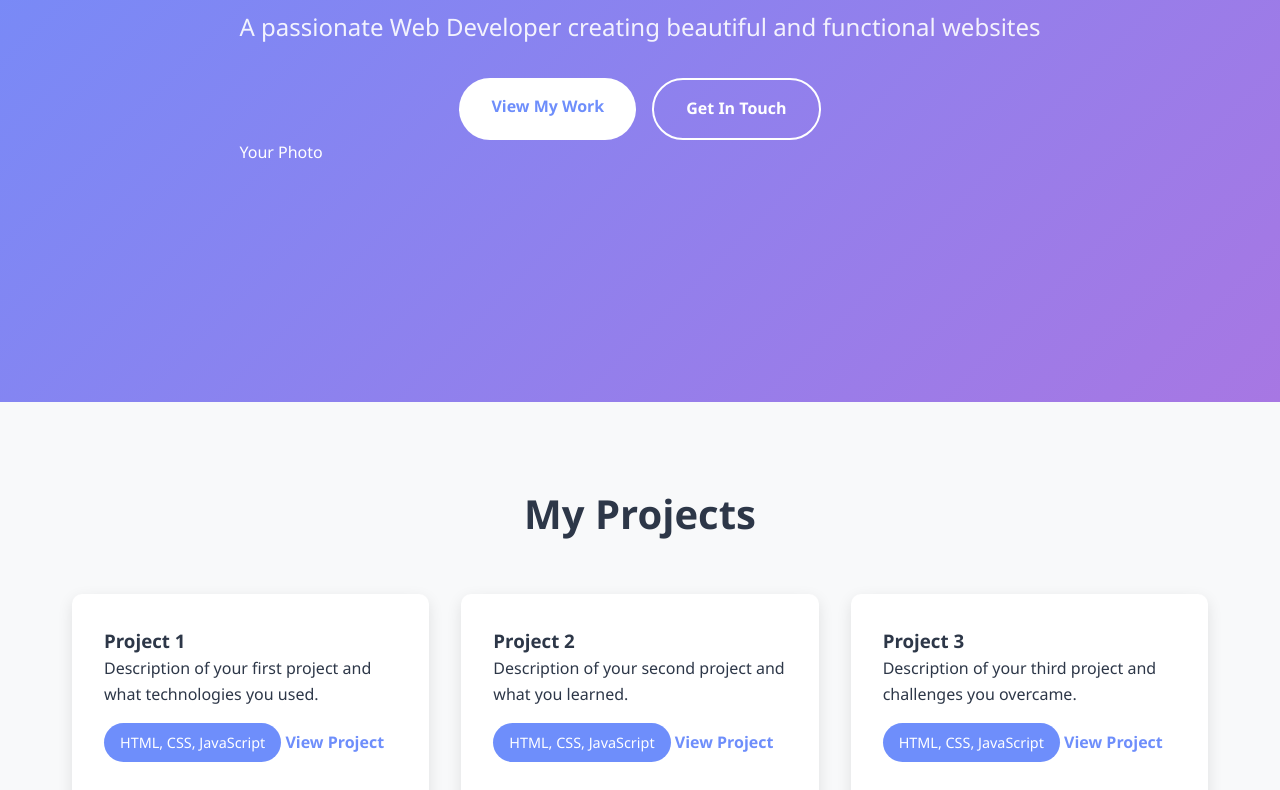
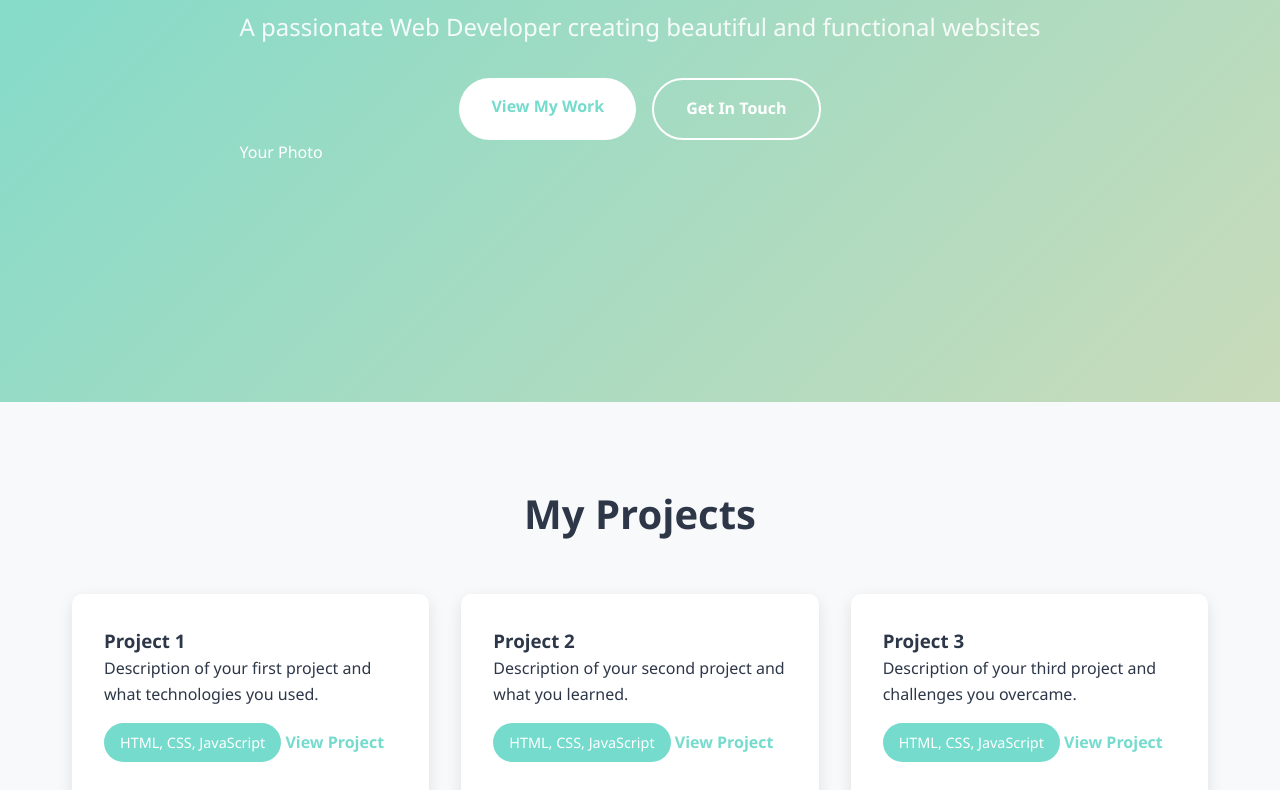
Before and after one commit to Ordun0/my-portfolio, a plain HTML site: page index.html in a window 1280 px wide. Shown: the part 398-1188 px from the top of the page. Drawn offline with Linux system fonts and the light colour scheme.

Commit message:
color changes

```diff
--- a/style.css
+++ b/style.css
@@ -1,6 +1,6 @@
 :root {
-    --primary: #6e8efb;
-    --secondary: #a777e3;
+    --primary: #75DBCD;
+    --secondary: #C9DBBA;
     --dark: #2d3748;
     --light: #f7fafc;
     --gray: #a0aec0;
```
